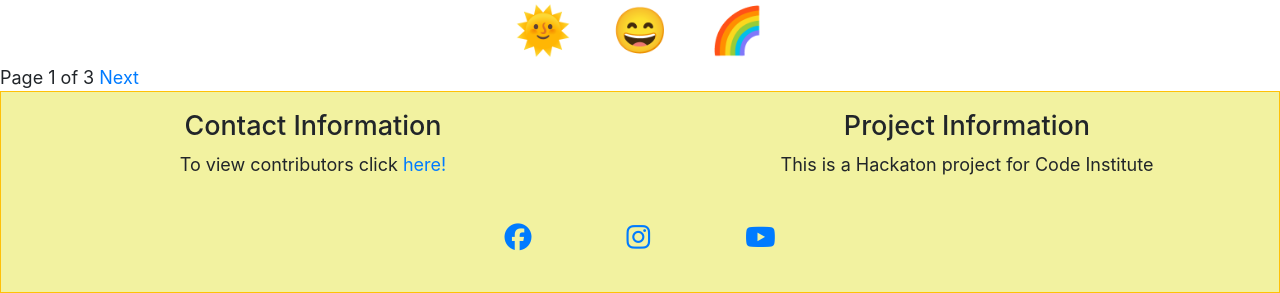
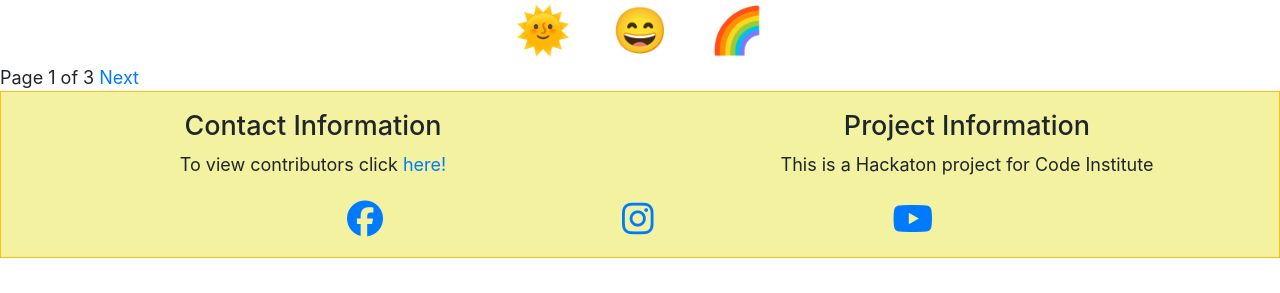
Before and after one commit to raneem-yad/sunshine_squad_hackathon_raneem, a Flask app: page / in a window 1280 px wide. Shown: the part 1604-1897 px from the top of the page. After the commit the page ends 1862 px from the top, so only its background shows below. Run offline with Flask 3, Linux system fonts and the light colour scheme; some libraries are stand-ins or nearby versions; some web fonts are replaced.

Commit message:
Update styling in style.css and base.html

```diff
--- a/appmanager/static/css/style.css
+++ b/appmanager/static/css/style.css
@@ -277,8 +277,7 @@ footer {
 /* Footer styling icons */
 footer i {
   font-size: 2rem;
-  padding: 2rem;
-
+  padding: 0 6rem;
 }
 
 
--- a/appmanager/templates/base.html
+++ b/appmanager/templates/base.html
@@ -70,9 +70,9 @@
         </div>
             <div class="row pt-1">
                 <div class="col text-center mb-3">
-                    <a href="" class="px-2"><i class="fa-brands fa-facebook fa-xl "></i></a>
-                    <a href="" class="px-2"><i class="fa-brands fa-instagram fa-xl "></i></a>
-                    <a href="" class="px-2"><i class="fa-brands fa-youtube fa-xl "></i></a>
+                    <a href="" class="px-2"><i class="fa-brands fa-facebook"></i></a>
+                    <a href="" class="px-2"><i class="fa-brands fa-instagram"></i></a>
+                    <a href="" class="px-2"><i class="fa-brands fa-youtube"></i></a>
                 </div>
             </div>
         </div>
```
Also changed, not shown: 1 other file.
